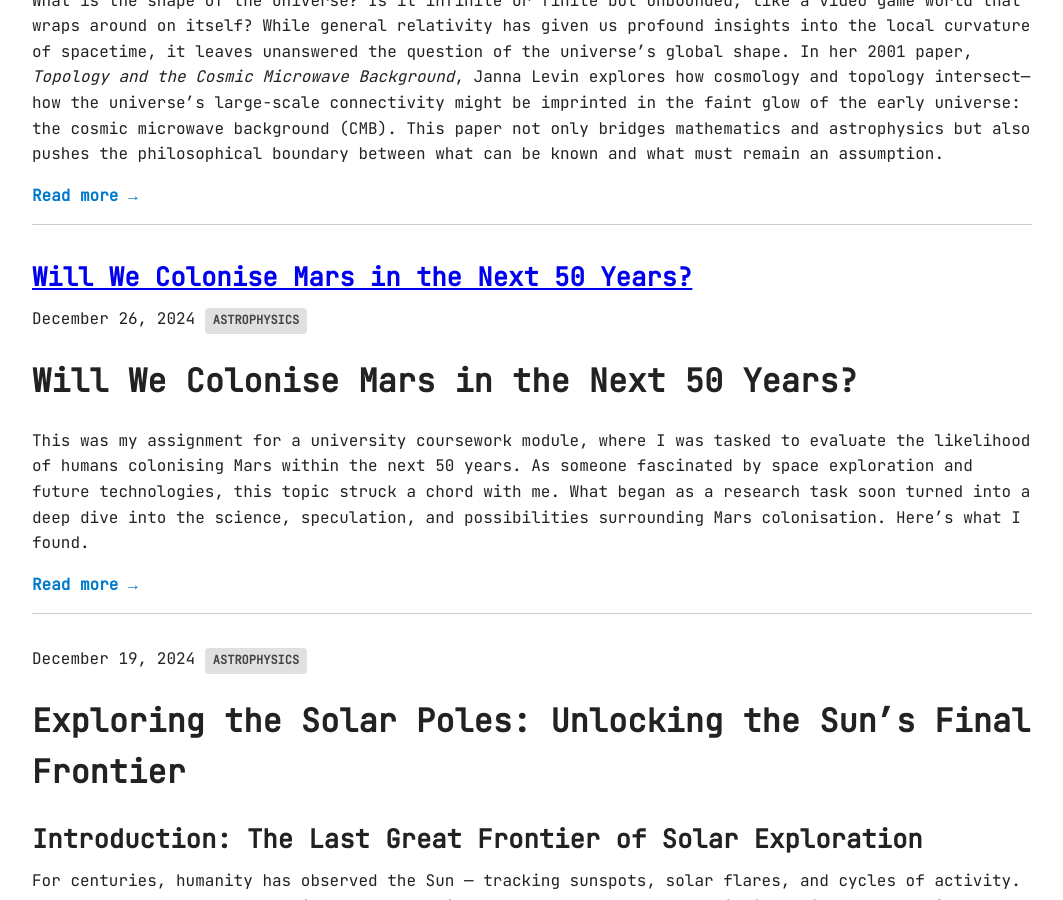
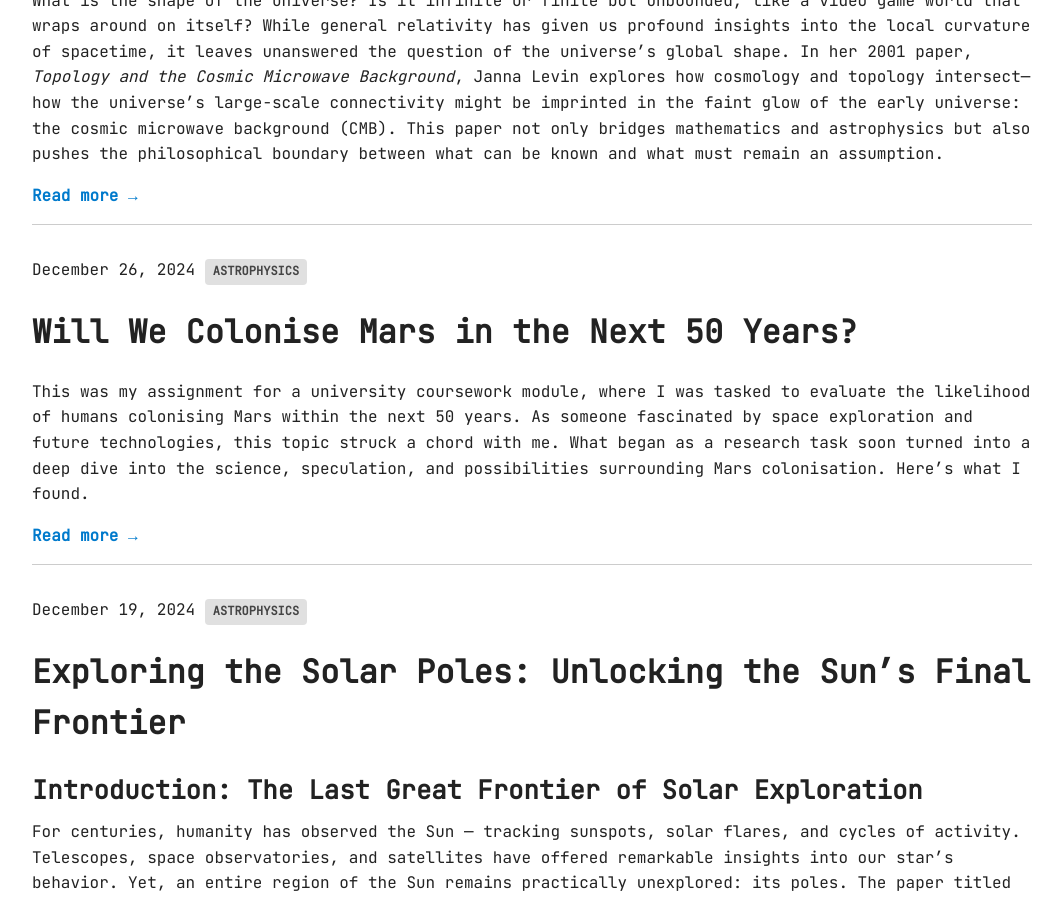
Before and after one commit to Raahul-Thakur/tensorandquarks.github.io, a Jekyll site: the page built from index.md, in a window 1280 px wide and 900 px high, scrolled down 4624 px. Shown: the whole window, without its empty margins (108-1171 px from the left). Built offline with Jekyll 4.4.1, drawn with Linux system fonts in a browser that asks for light colours.

Commit message:
Update 2024-12-26-colonization.md

```diff
--- a/_posts/2024-12-26-colonization.md
+++ b/_posts/2024-12-26-colonization.md
@@ -1,6 +1,6 @@
 ---
 layout: default
-title: "Will We Colonise Mars in the Next 50 Years?"
+title: ""
 date: 2024-12-26
 tags: [Astrophysics]
 ---
```
